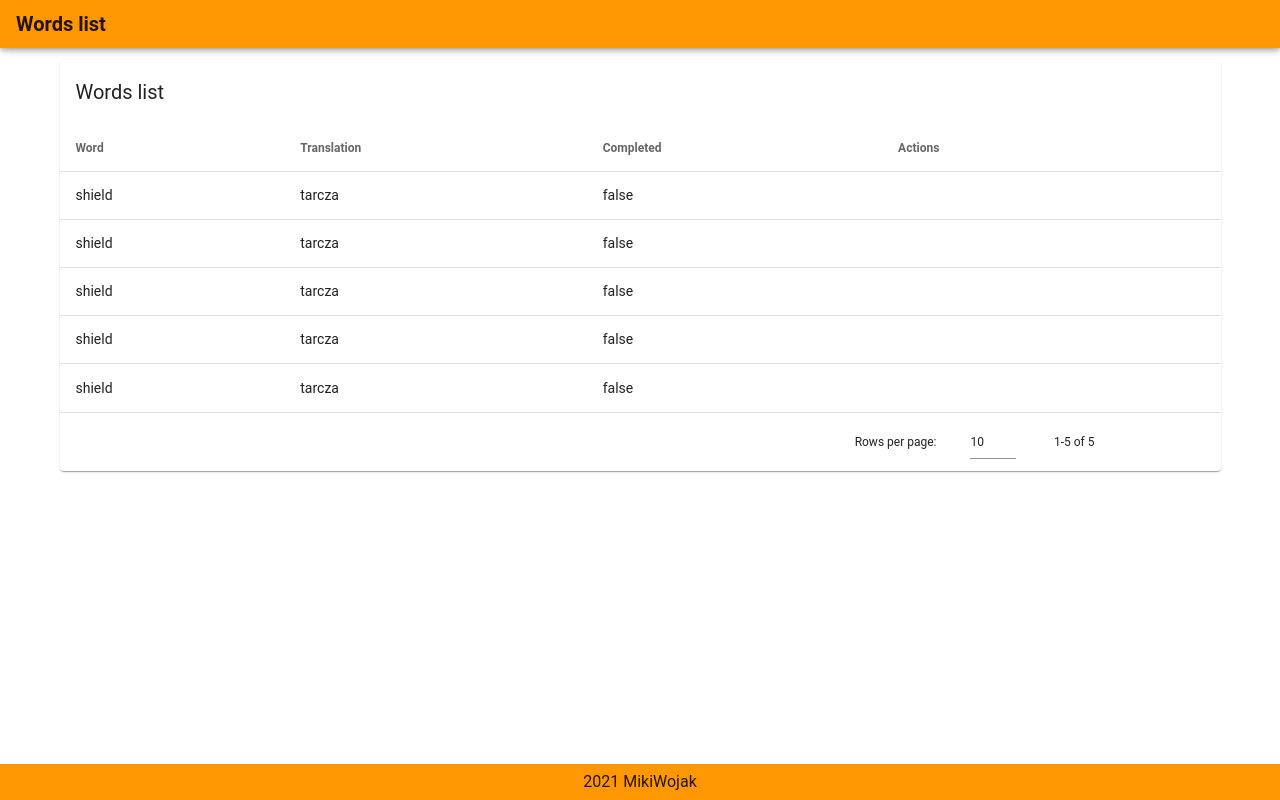
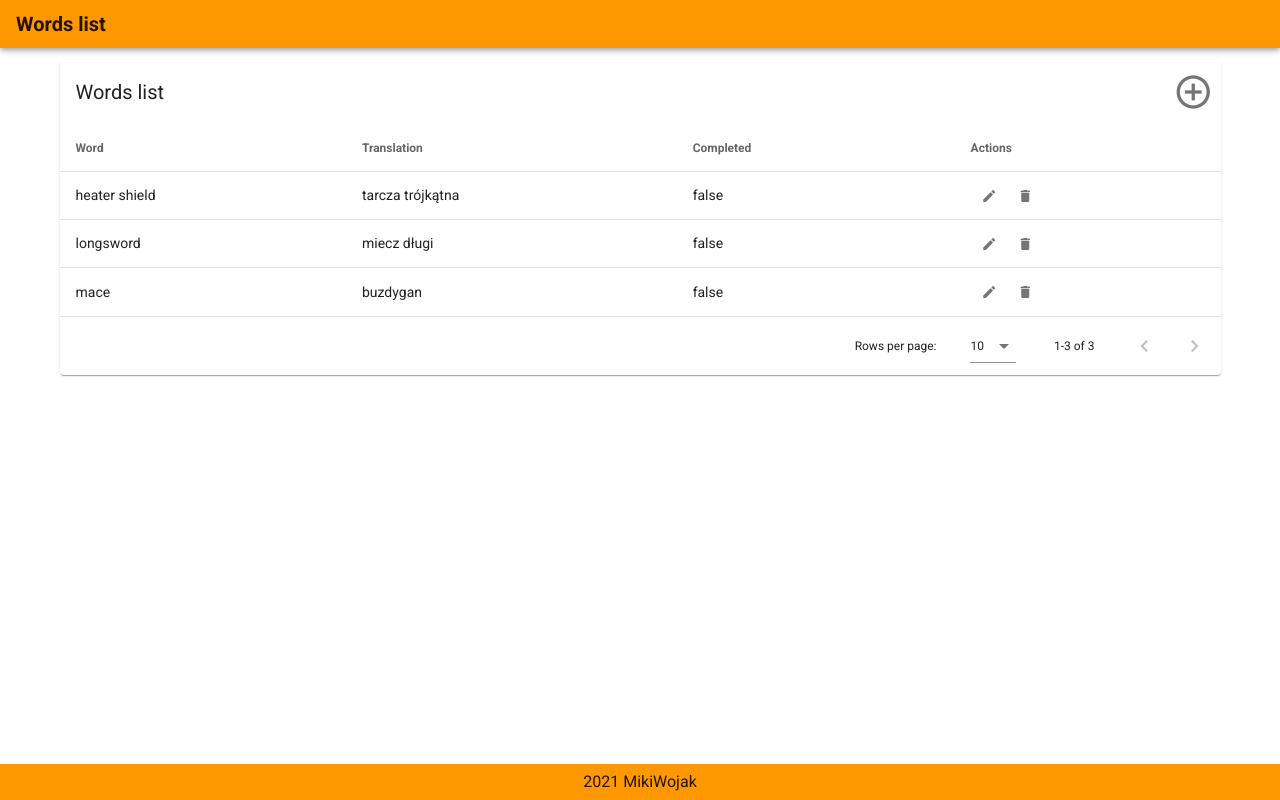
Before and after one commit to MikiWojak/words-list-vue, a Vue app: page / in a window 1280 px wide. Built offline with nearby package versions, Linux system fonts and the light colour scheme.

Commit message:
Icons and word ID
- Add stylesheets - solve problem with icons
- Add ID for words

```diff
--- a/public/index.html
+++ b/public/index.html
@@ -6,6 +6,15 @@
         <meta name="viewport" content="width=device-width,initial-scale=1.0" />
         <link rel="icon" href="<%= BASE_URL %>favicon.ico" />
         <title>Words list</title>
+
+        <link
+            rel="stylesheet"
+            href="https://fonts.googleapis.com/css?family=Roboto:100,300,400,500,700,900"
+        />
+        <link
+            rel="stylesheet"
+            href="https://cdn.jsdelivr.net/npm/@mdi/font@latest/css/materialdesignicons.min.css"
+        />
     </head>
     <body>
         <noscript>
--- a/src/components/words/TableHeader.vue
+++ b/src/components/words/TableHeader.vue
@@ -6,7 +6,7 @@
 
         <v-btn icon>
             <span>
-                <v-icon>mdi-plus-cirlce</v-icon>
+                <v-icon x-large>mdi-plus-circle-outline</v-icon>
             </span>
         </v-btn>
     </v-toolbar>
--- a/src/store/modules/words.js
+++ b/src/store/modules/words.js
@@ -1,32 +1,25 @@
 const state = () => ({
+    idForItem: 4,
+
     items: [
         {
-            word: 'shield',
-            translation: 'tarcza',
+            id: 1,
+            word: 'heater shield',
+            translation: 'tarcza trójkątna',
             notes: '',
             completed: false
         },
         {
-            word: 'shield',
-            translation: 'tarcza',
+            id: 2,
+            word: 'longsword',
+            translation: 'miecz długi',
             notes: '',
             completed: false
         },
         {
-            word: 'shield',
-            translation: 'tarcza',
-            notes: '',
-            completed: false
-        },
-        {
-            word: 'shield',
-            translation: 'tarcza',
-            notes: '',
-            completed: false
-        },
-        {
-            word: 'shield',
-            translation: 'tarcza',
+            id: 3,
+            word: 'mace',
+            translation: 'buzdygan',
             notes: '',
             completed: false
         }
@@ -34,7 +27,9 @@ const state = () => ({
 });
 
 const getters = {
-    items: state => state.items
+    items: state => state.items,
+
+    idForItem: state => state.idForItem
 };
 
 const mutations = {};
```
